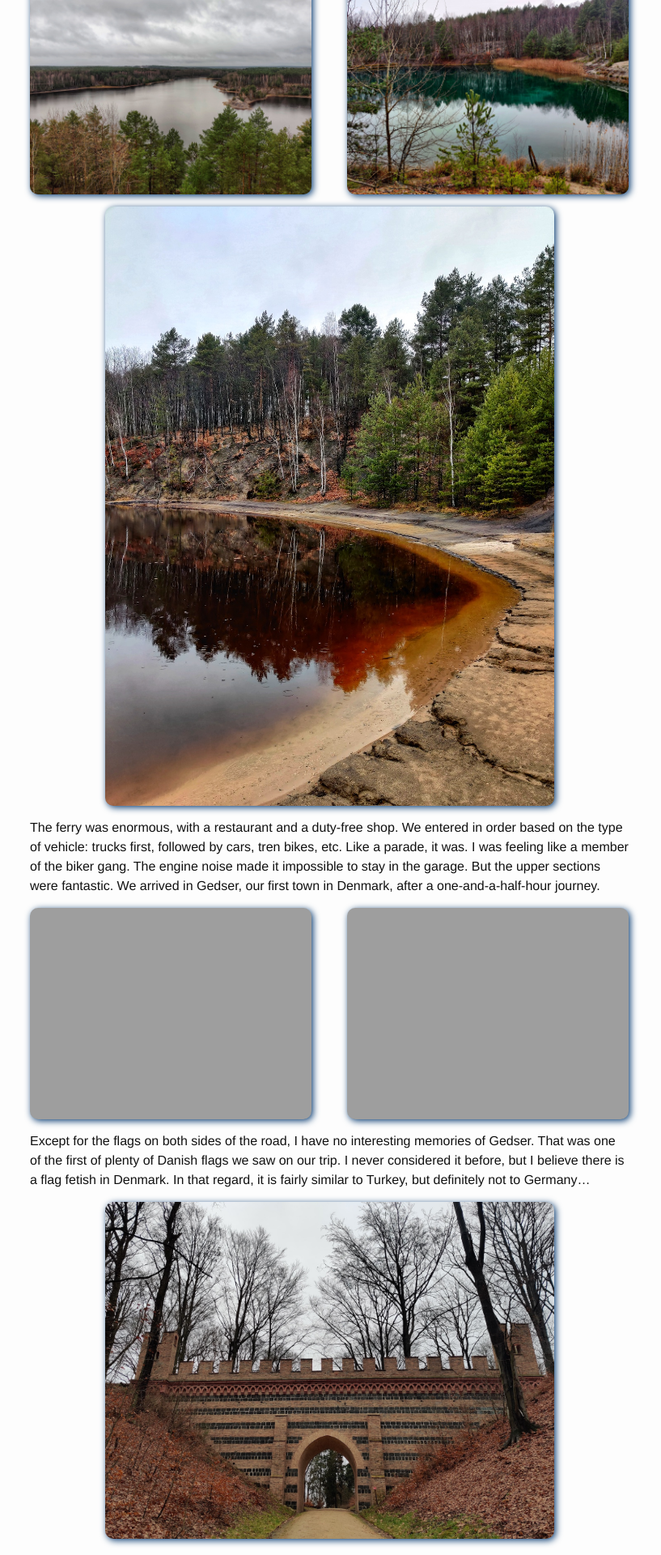
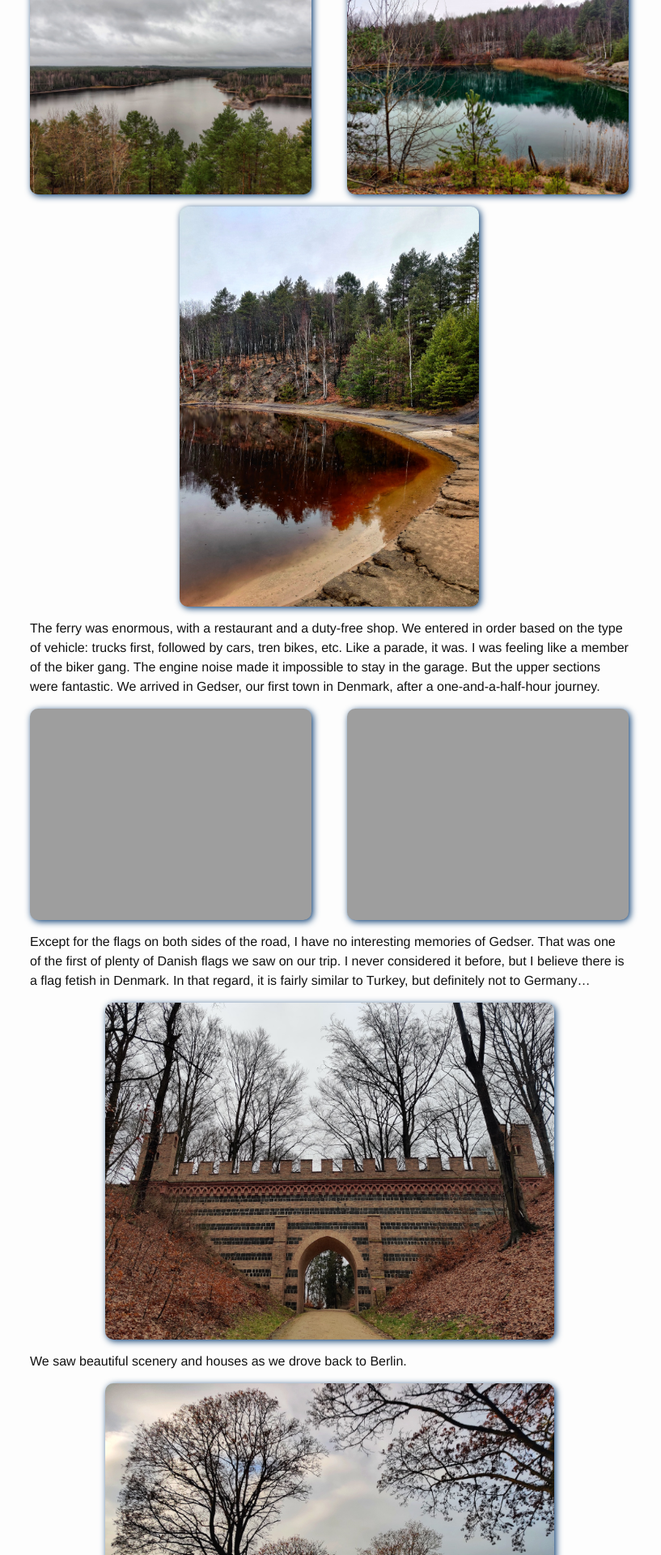
Before and after one commit to irembesik/irembesik.github.io, a Jekyll site: the page built from _posts/2023-01-14-muskau.md, in a window 1280 px wide. Shown: the part 1269-3189 px from the top of the page at 81% size, without its empty margins (233-1050 px from the left). Built offline with Jekyll 4.4.1, drawn with Linux system fonts in a browser that asks for light colours.

Commit message:
Update 2023-01-14-muskau.md

```diff
--- a/_posts/2023-01-14-muskau.md
+++ b/_posts/2023-01-14-muskau.md
@@ -24,7 +24,7 @@ The post-mining lakes delight with unusual colours of highly acidic water, which
 </p>
 
 <p style="text-align:center">
-<a href="https://irem.dev/assets/14_01_23/africa-lake-2.jpeg"><img src="https://irem.dev/assets/14_01_23/africa-lake-2-small.jpeg" style="max-width:75%" alt="Africa Lake"/></a>
+<a href="https://irem.dev/assets/14_01_23/africa-lake-2.jpeg"><img src="https://irem.dev/assets/14_01_23/africa-lake-2-small.jpeg" style="max-width:50%" alt="Africa Lake"/></a>
 </p>
 
 
```
